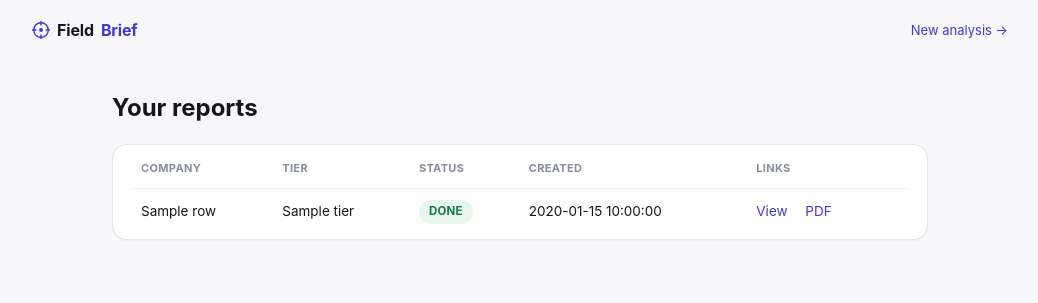
After one commit to matan-lehrer/FieldBrief, a Python web app: template src/fieldbrief/reports/templates/history.html in a window 1280 px wide. The commit adds this page. Shown: the top 303 px of the page, without its empty margins (120-1158 px from the left). Run offline with Jinja, Linux system fonts and the light colour scheme; the template is opened without the code that fills it: most values are stand-ins (such as "Sample title", 1, 10 or a date in 2020).

Commit message:
feat: add report history page and a FieldBrief logo mark
GET /history lists the single MVP user's past reports newest-first (Report
already has user_id and an index on (user_id, created_at) — no new tables),
linking to /view and, once finished, /pdf. Linked from the home page and the
finished-report topbar.

A small inline-SVG compass mark (no external file or CDN, per ADR 0003) now
sits next to the "FieldBrief" wordmark on every page, including the PDF
export's header.

Bump to 0.3.0.

Co-Authored-By: Claude Sonnet 5 <noreply@anthropic.com>
Claude-Session: https://claude.ai/code/session_01FavwqYPLAu9Z3YmphtQVJY

```diff
--- a/pyproject.toml
+++ b/pyproject.toml
@@ -1,6 +1,6 @@
 [project]
 name = "fieldbrief"
-version = "0.2.0"
+version = "0.3.0"
 description = "AI-powered competitive analysis, built on real strategy frameworks."
 readme = "README.md"
 license = { text = "MIT" }
--- a/src/fieldbrief/reports/render.py
+++ b/src/fieldbrief/reports/render.py
@@ -127,3 +127,9 @@ def render_progress_html(report_id: uuid.UUID, api_key: str | None, company_name
 
 def render_failed_html(report_id: uuid.UUID, api_key: str | None) -> str:
     return _env.get_template("failed.html").render(report_id=str(report_id), api_key=api_key or "")
+
+
+def render_history_html(rows: list[dict[str, Any]], api_key: str | None) -> str:
+    """Rows are pre-assembled by the caller (api/app.py) — this file has no
+    DB access, same split as every other render_* function here."""
+    return _env.get_template("history.html").render(rows=rows, api_key=api_key or "")
--- a/src/fieldbrief/reports/templates/failed.html
+++ b/src/fieldbrief/reports/templates/failed.html
@@ -19,7 +19,7 @@
 </head>
 <body>
 <div class="topbar">
-  <div class="wordmark">Field<span class="dot">Brief</span></div>
+  <div class="wordmark"><svg class="logo-mark" width="18" height="18" viewBox="0 0 32 32" aria-hidden="true"><circle cx="16" cy="16" r="13" fill="none" stroke="currentColor" stroke-width="2.5"/><circle cx="16" cy="16" r="3.5" fill="currentColor"/><path d="M16 1v6M16 25v6M1 16h6M25 16h6" stroke="currentColor" stroke-width="2.5" stroke-linecap="round"/></svg>Field<span class="dot">Brief</span></div>
 </div>
 
 <div class="card center-card fade-in">
--- /dev/null
+++ b/src/fieldbrief/reports/templates/history.html
@@ -0,0 +1,53 @@
+<!doctype html>
+<html lang="en">
+<head>
+<meta charset="utf-8">
+<meta name="viewport" content="width=device-width, initial-scale=1">
+<title>History — FieldBrief</title>
+<link rel="stylesheet" href="/static/style.css">
+<style>
+  .page { max-width: 880px; margin: 0 auto; padding: 0 32px 64px; }
+  h1 { font-size: 24px; margin: 28px 0 18px; }
+  table { width: 100%; border-collapse: collapse; font-size: 13.5px; }
+  th, td { text-align: left; padding: 11px 10px; border-bottom: 1px solid var(--line-soft); vertical-align: middle; }
+  th { color: var(--muted); font-size: 11px; text-transform: uppercase; letter-spacing: .03em; font-weight: 700; }
+  tr:last-child td { border-bottom: none; }
+  .links a { margin-right: 14px; }
+  .empty { color: var(--muted); padding: 40px 0; text-align: center; }
+</style>
+</head>
+<body>
+<div class="topbar">
+  <a href="/" class="wordmark"><svg class="logo-mark" width="18" height="18" viewBox="0 0 32 32" aria-hidden="true"><circle cx="16" cy="16" r="13" fill="none" stroke="currentColor" stroke-width="2.5"/><circle cx="16" cy="16" r="3.5" fill="currentColor"/><path d="M16 1v6M16 25v6M1 16h6M25 16h6" stroke="currentColor" stroke-width="2.5" stroke-linecap="round"/></svg>Field<span class="dot">Brief</span></a>
+  <div class="topbar-right"><a href="/">New analysis →</a></div>
+</div>
+<div class="page">
+  <h1>Your reports</h1>
+  {% if rows %}
+  <div class="card" style="padding: 4px 18px;">
+    <table>
+      <thead>
+        <tr><th>Company</th><th>Tier</th><th>Status</th><th>Created</th><th>Links</th></tr>
+      </thead>
+      <tbody>
+        {% for row in rows %}
+        <tr>
+          <td>{{ row.company_name }}</td>
+          <td>{{ row.tier | capitalize }}</td>
+          <td><span class="pill {{ 'good' if row.status in ('done', 'partial') else 'bad' if row.status == 'failed' else 'warn' }}">{{ row.status }}</span></td>
+          <td>{{ row.created_at }}</td>
+          <td class="links">
+            <a href="/reports/{{ row.report_id }}/view?api_key={{ api_key }}">View</a>
+            {% if row.status in ('done', 'partial') %}<a href="/reports/{{ row.report_id }}/pdf?api_key={{ api_key }}">PDF</a>{% endif %}
+          </td>
+        </tr>
+        {% endfor %}
+      </tbody>
+    </table>
+  </div>
+  {% else %}
+  <p class="empty">No reports yet — <a href="/">run your first analysis</a>.</p>
+  {% endif %}
+</div>
+</body>
+</html>
--- a/src/fieldbrief/reports/templates/pdf_report.html
+++ b/src/fieldbrief/reports/templates/pdf_report.html
@@ -33,10 +33,16 @@
   .rec .priority { font-size: 10px; text-transform: uppercase; font-weight: 700; letter-spacing: 0.03em; }
   .rec .statement { font-weight: 600; }
   .rec .rationale { font-size: 11px; }
+  .brand { display: flex; align-items: center; gap: 5px; color: #4338ca; font-size: 11px;
+    font-weight: 700; letter-spacing: 0.02em; margin-bottom: 10px; }
 </style>
 </head>
 <body>
 
+<div class="brand">
+  <svg width="13" height="13" viewBox="0 0 32 32" aria-hidden="true"><circle cx="16" cy="16" r="13" fill="none" stroke="currentColor" stroke-width="2.5"/><circle cx="16" cy="16" r="3.5" fill="currentColor"/><path d="M16 1v6M16 25v6M1 16h6M25 16h6" stroke="currentColor" stroke-width="2.5" stroke-linecap="round"/></svg>
+  FieldBrief
+</div>
 <h1>{{ company_name }}</h1>
 <div class="meta ink-soft">{{ tier | capitalize }} report · {{ data_as_of }}</div>
 
--- a/src/fieldbrief/reports/templates/progress.html
+++ b/src/fieldbrief/reports/templates/progress.html
@@ -16,7 +16,7 @@
 </head>
 <body>
 <div class="topbar">
-  <div class="wordmark">Field<span class="dot">Brief</span></div>
+  <div class="wordmark"><svg class="logo-mark" width="18" height="18" viewBox="0 0 32 32" aria-hidden="true"><circle cx="16" cy="16" r="13" fill="none" stroke="currentColor" stroke-width="2.5"/><circle cx="16" cy="16" r="3.5" fill="currentColor"/><path d="M16 1v6M16 25v6M1 16h6M25 16h6" stroke="currentColor" stroke-width="2.5" stroke-linecap="round"/></svg>Field<span class="dot">Brief</span></div>
 </div>
 
 <div class="card center-card fade-in">
--- a/src/fieldbrief/reports/templates/report.html
+++ b/src/fieldbrief/reports/templates/report.html
@@ -70,9 +70,10 @@
 </head>
 <body>
 <div class="topbar report-actions">
-  <a href="/" class="wordmark">Field<span class="dot">Brief</span></a>
+  <a href="/" class="wordmark"><svg class="logo-mark" width="18" height="18" viewBox="0 0 32 32" aria-hidden="true"><circle cx="16" cy="16" r="13" fill="none" stroke="currentColor" stroke-width="2.5"/><circle cx="16" cy="16" r="3.5" fill="currentColor"/><path d="M16 1v6M16 25v6M1 16h6M25 16h6" stroke="currentColor" stroke-width="2.5" stroke-linecap="round"/></svg>Field<span class="dot">Brief</span></a>
   <div class="topbar-right">
     {% if report_id %}<a href="/reports/{{ report_id }}/pdf{% if api_key %}?api_key={{ api_key }}{% endif %}">Download PDF</a>{% endif %}
+    <a href="/history{% if api_key %}?api_key={{ api_key }}{% endif %}">History</a>
     <a href="/">New analysis →</a>
   </div>
 </div>
--- a/src/fieldbrief/static/style.css
+++ b/src/fieldbrief/static/style.css
@@ -77,7 +77,8 @@ svg.icon { width: 1em; height: 1em; display: inline-block; vertical-align: -0.12
   display: flex; align-items: center; justify-content: space-between;
   padding: 18px 32px; max-width: 1040px; margin: 0 auto;
 }
-.wordmark { font-size: 16px; font-weight: 700; letter-spacing: -0.01em; color: var(--ink); }
+.wordmark { font-size: 16px; font-weight: 700; letter-spacing: -0.01em; color: var(--ink); display: inline-flex; align-items: center; gap: 7px; }
+.logo-mark { color: var(--accent); display: inline-flex; flex: none; }
 .wordmark .dot { color: var(--accent); }
 .topbar .topbar-right { font-size: 13px; color: var(--muted); display: flex; align-items: center; gap: 16px; }
 
```
Also changed, not shown: docs/roadmap.md (+4 -0 lines), src/fieldbrief/api/app.py (+30 -0 lines), src/fieldbrief/db/repositories.py (+14 -0 lines), src/fieldbrief/reports/templates/home.html (+10 -3 lines), tests/integration/test_api_worker_sse.py (+48 -0 lines), tests/unit/test_cli.py (+1 -1 lines), 1 other file.
